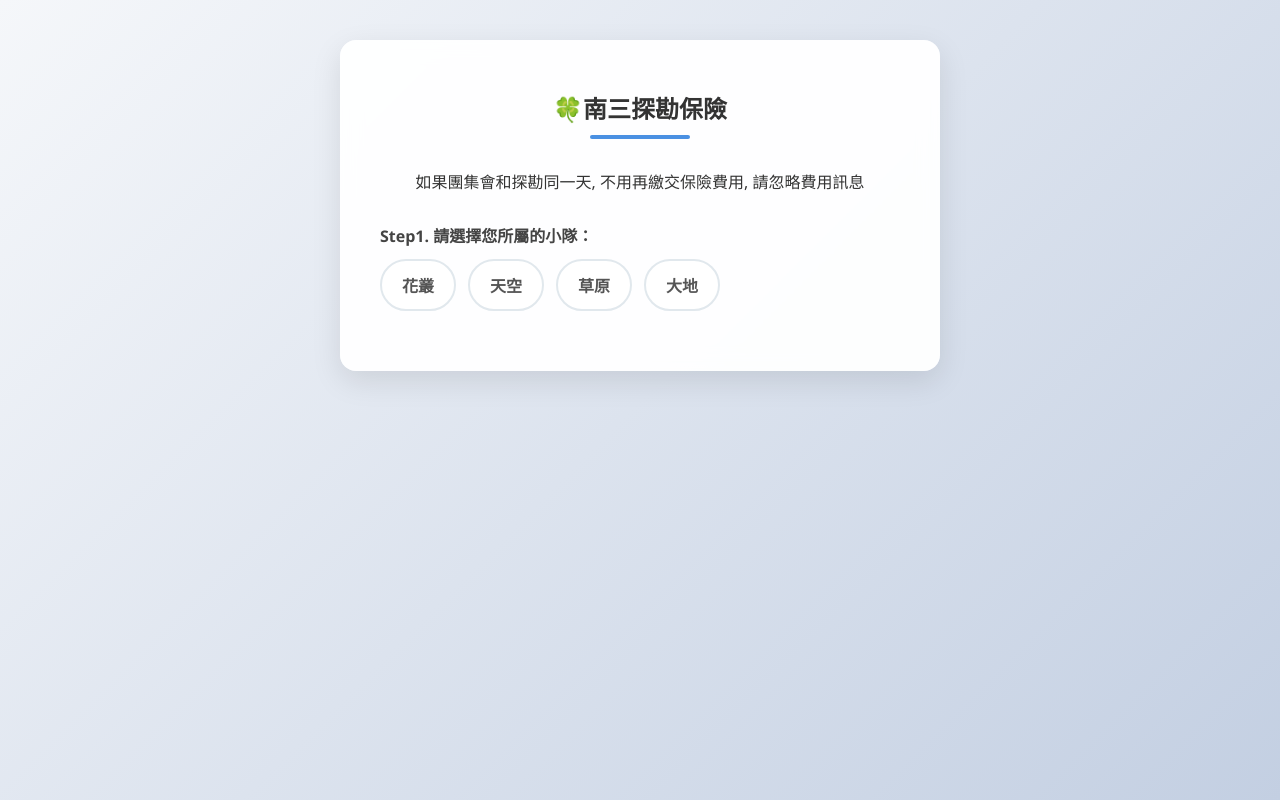
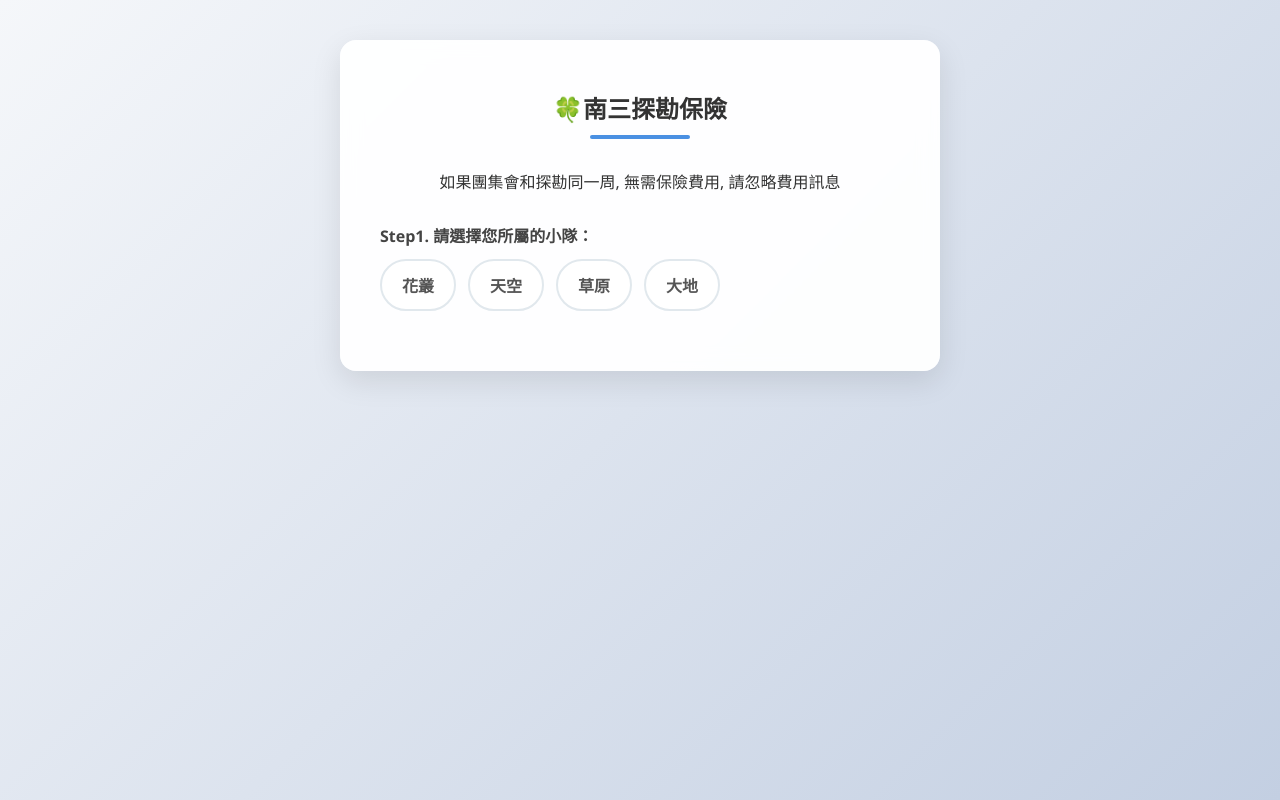
Before and after one commit to sow-nan3/insurance, a plain HTML site: page index.html in a window 1280 px wide. Drawn offline with nearby package versions, Linux system fonts and the light colour scheme.

Commit message:
Update index.html

```diff
--- a/index.html
+++ b/index.html
@@ -298,7 +298,7 @@
 <body>
     <div class="container animate__animated animate__fadeInUp">
         <h2>🍀南三探勘保險</h2>
-        <h4>如果團集會和探勘同一天, 不用再繳交保險費用, 請忽略費用訊息</h4>
+        <h4>如果團集會和探勘同一周, 無需保險費用, 請忽略費用訊息</h4>
 
         <div class="step-group" style="animation-delay: 0.1s">
             <label>Step1. 請選擇您所屬的小隊：</label>
```
